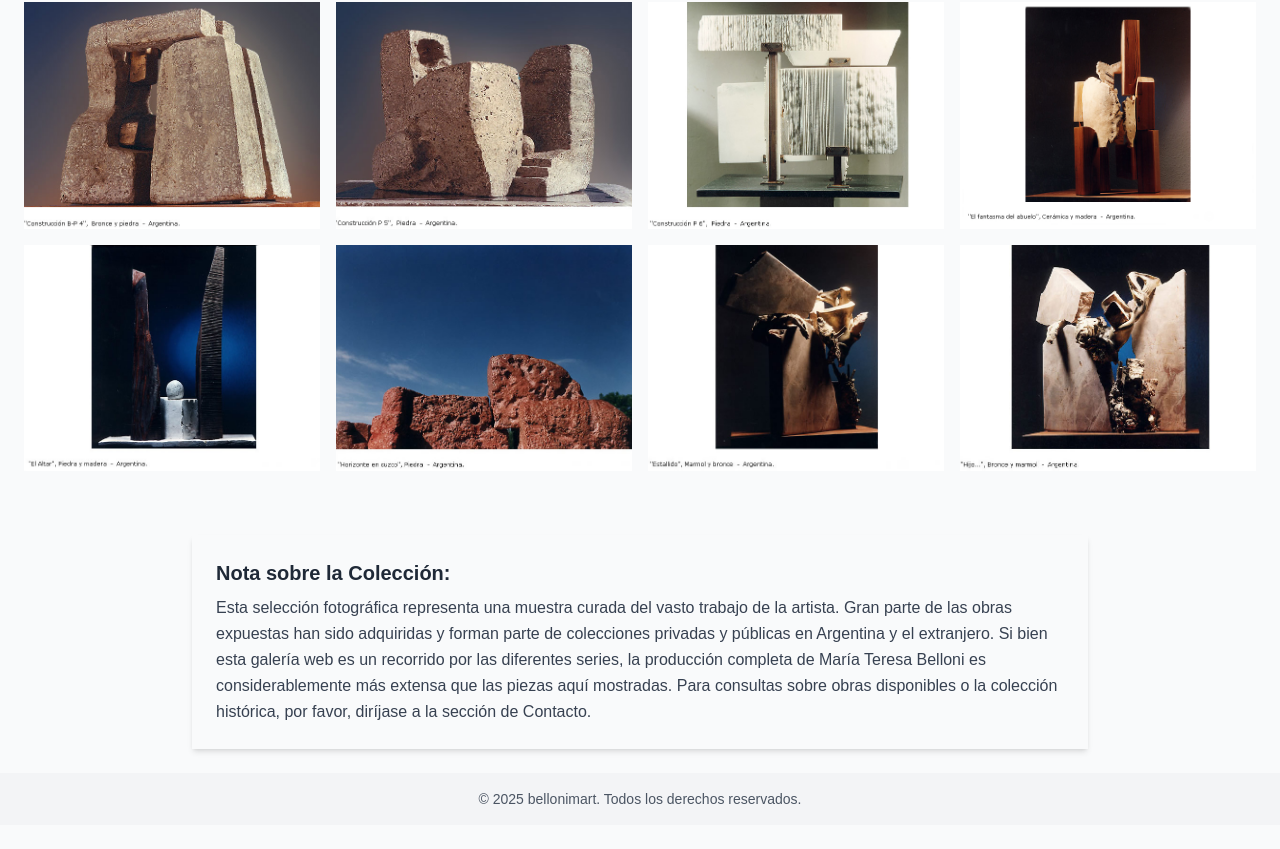
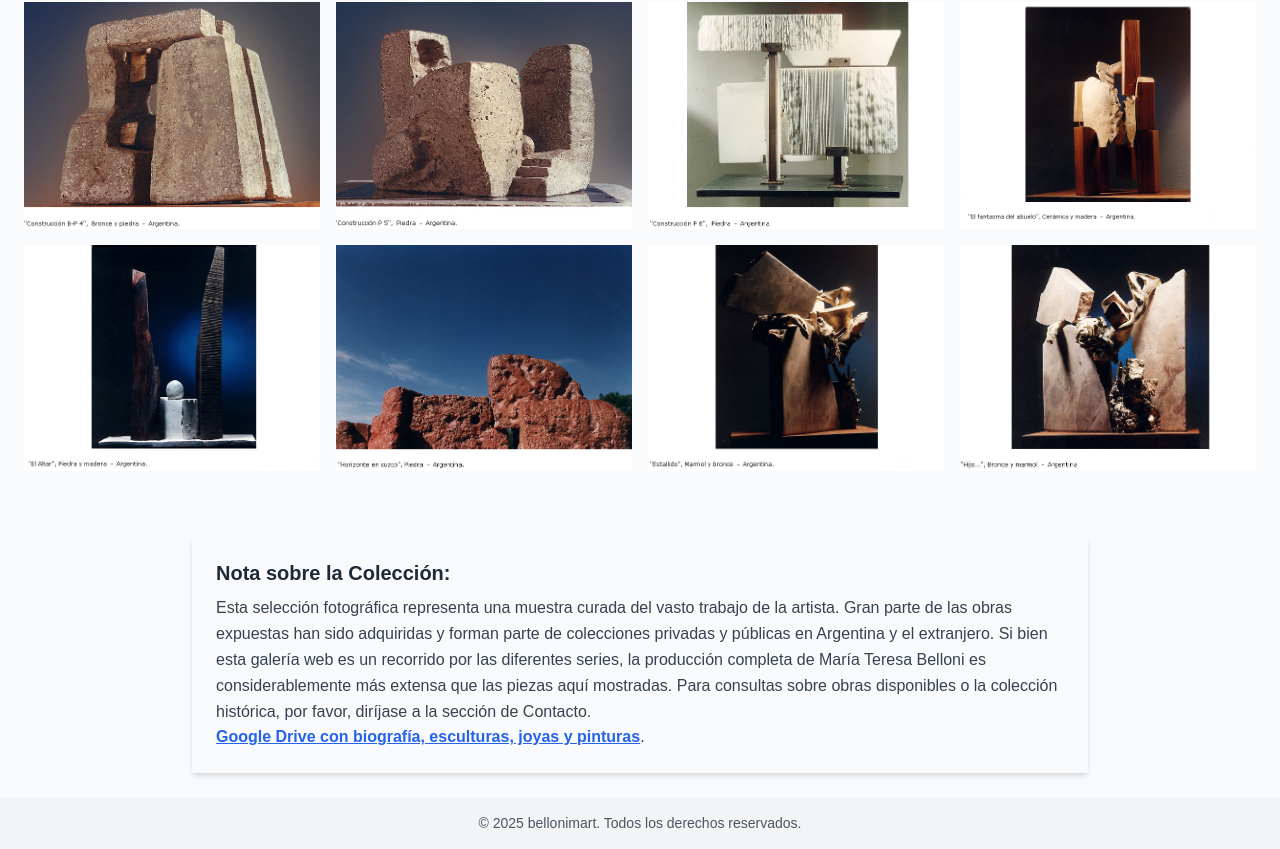
Before and after one commit to gregoalasino/bellonimart, a Next.js app: page /gallery in a window 1280 px wide. Shown: the part 4890-5739 px from the top of the page. Before the commit the page ends 5715 px from the top, so only its background shows below. Built offline with nearby package versions, Linux system fonts and the light colour scheme.

Commit message:
adding link to google drive

```diff
--- a/app/gallery/page.tsx
+++ b/app/gallery/page.tsx
@@ -134,6 +134,16 @@ export default function GalleryPage() {
         <p className="text-base text-gray-700 leading-relaxed">
           Esta selección fotográfica representa una muestra curada del vasto trabajo de la artista. Gran parte de las obras expuestas han sido adquiridas y forman parte de colecciones privadas y públicas en Argentina y el extranjero. Si bien esta galería web es un recorrido por las diferentes series, la producción completa de María Teresa Belloni es considerablemente más extensa que las piezas aquí mostradas. Para consultas sobre obras disponibles o la colección histórica, por favor, diríjase a la sección de Contacto.
         </p>
+          <div>
+            <a
+                href="https://drive.google.com/drive/folders/1Mup_3A4yTuowi2WBgMZCVNJd2phisMC7?usp=drive_link"
+                target="_blank" // Abre el enlace en una nueva pestaña
+                rel="noopener noreferrer" // Mejora la seguridad y el rendimiento
+                className="text-blue-600 hover:text-blue-800 underline font-semibold" // Estilos Tailwind para enlaces
+            >
+                 Google Drive con biografía, esculturas, joyas y pinturas
+            </a>.
+          </div>
       </div>
 
       {/* Modal para mostrar la imagen agrandada */}
```
